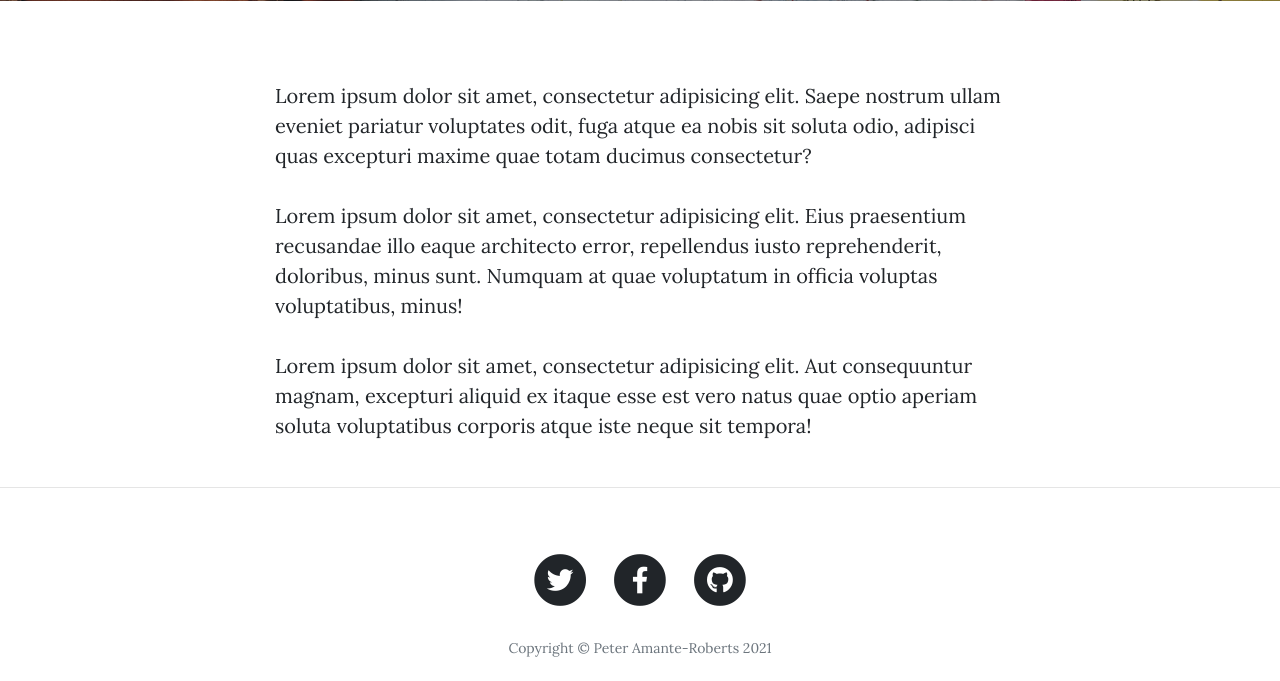
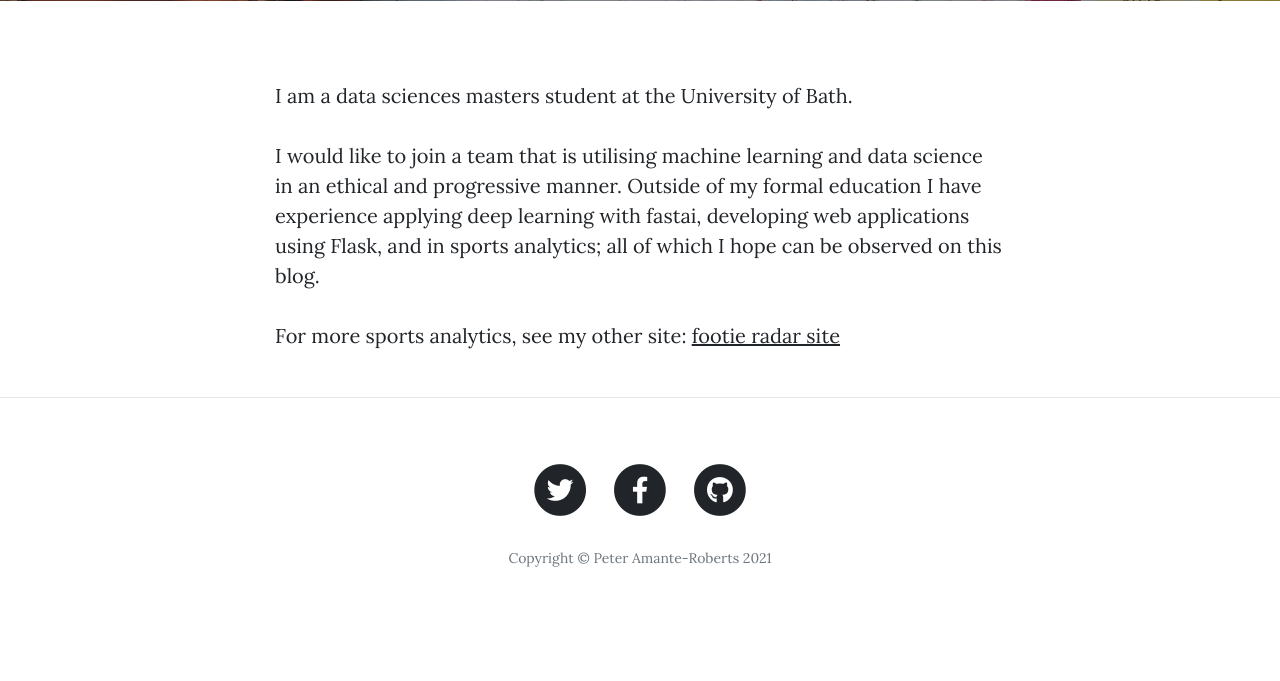
Before and after one commit to ptear/blog, a Flask app: page /about in a window 1280 px wide. Shown: the part 531-1212 px from the top of the page. After the commit the page ends 1098 px from the top, so only its background shows below. Run offline with Flask 2, Linux system fonts and the light colour scheme; some libraries are stand-ins or nearby versions.

Commit message:
Update about section

```diff
--- a/templates/about.html
+++ b/templates/about.html
@@ -19,9 +19,11 @@
   <div class="container">
     <div class="row">
       <div class="col-lg-8 col-md-10 mx-auto">
-        <p>Lorem ipsum dolor sit amet, consectetur adipisicing elit. Saepe nostrum ullam eveniet pariatur voluptates odit, fuga atque ea nobis sit soluta odio, adipisci quas excepturi maxime quae totam ducimus consectetur?</p>
-        <p>Lorem ipsum dolor sit amet, consectetur adipisicing elit. Eius praesentium recusandae illo eaque architecto error, repellendus iusto reprehenderit, doloribus, minus sunt. Numquam at quae voluptatum in officia voluptas voluptatibus, minus!</p>
-        <p>Lorem ipsum dolor sit amet, consectetur adipisicing elit. Aut consequuntur magnam, excepturi aliquid ex itaque esse est vero natus quae optio aperiam soluta voluptatibus corporis atque iste neque sit tempora!</p>
+        <p>I am a data sciences masters student at the University of Bath.</p>
+        <p>I would like to join a team that is utilising machine learning and data science in an ethical and progressive
+          manner. Outside of my formal education I have experience applying deep learning with fastai, developing web
+          applications using Flask, and in sports analytics; all of which I hope can be observed on this blog.</p>
+        <p>For more sports analytics, see my other site: <a href="https://footie-radar-site.herokuapp.com" target="_blank" rel="noopener noreferrer">footie radar site</a></p>
       </div>
     </div>
   </div>
```
Also changed, not shown: static/uploads/esr.jpg (deleted).
